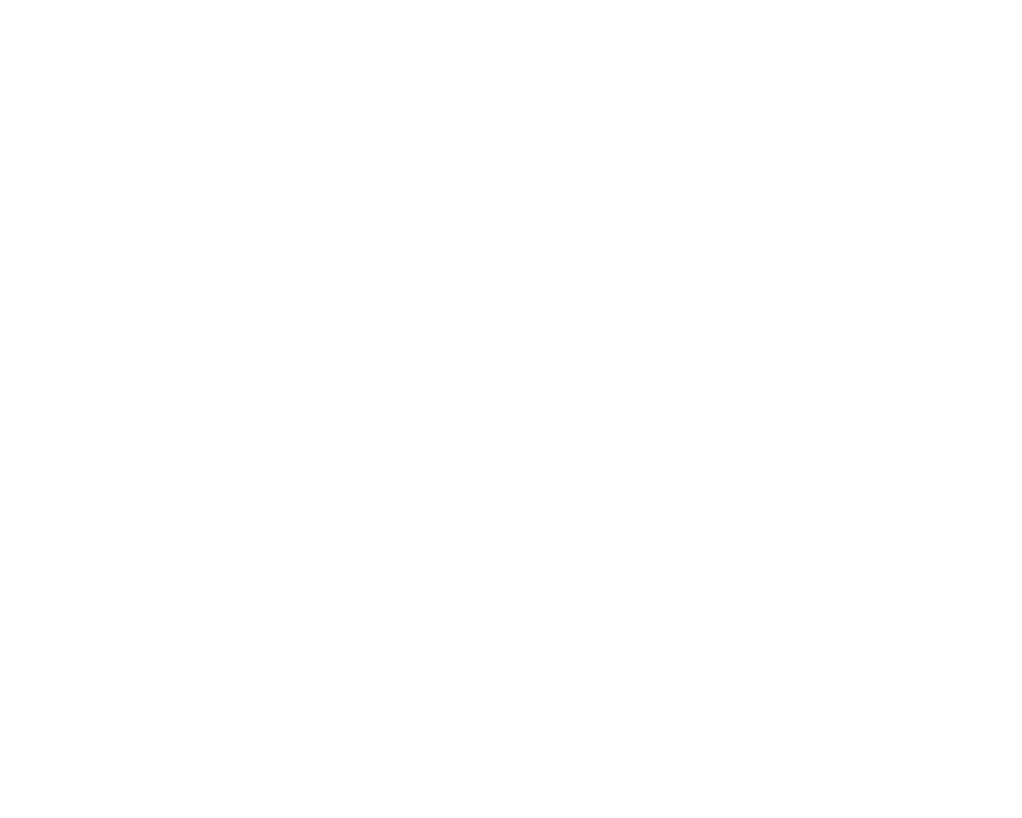
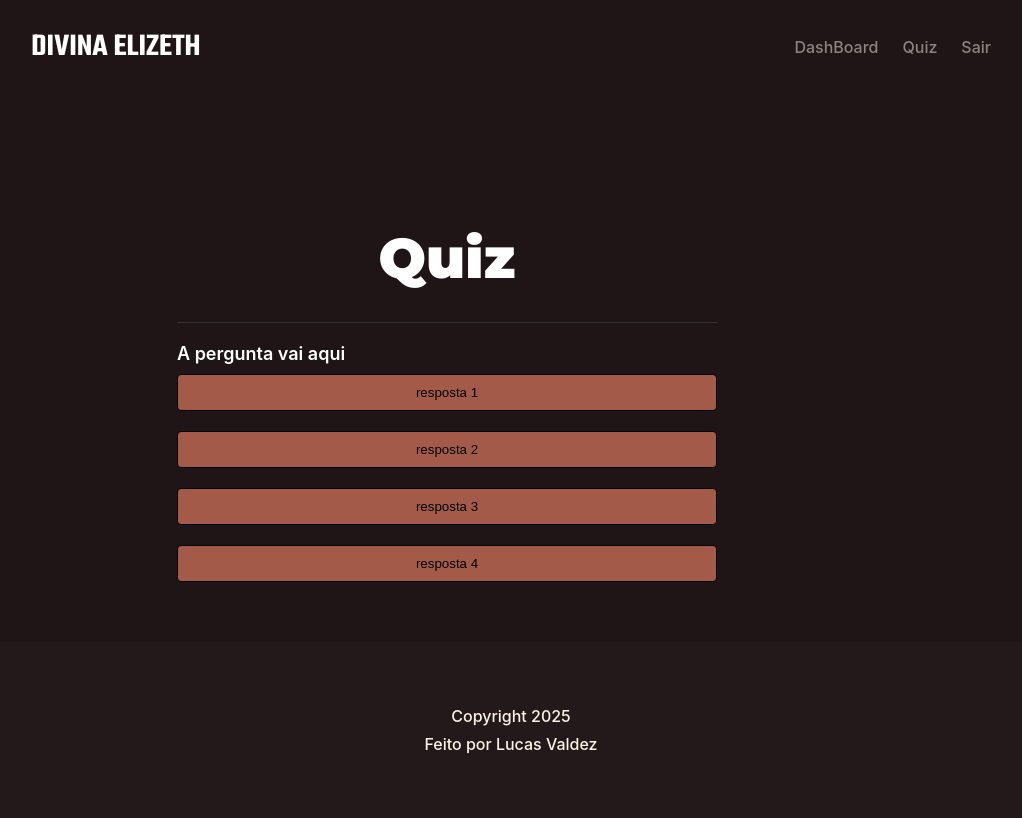
Before and after one commit to LucasACV/Elizeth.MPB, a website: page public/quiz.html in a window 1280 px wide. Shown: the whole page, without its empty margins (129-1151 px from the left). Drawn offline with Linux system fonts and the light colour scheme.

Commit message:
dash pronta e fotos adicionadas

```diff
--- a/public/quiz.html
+++ b/public/quiz.html
@@ -0,0 +1,50 @@
+<!DOCTYPE html>
+<html lang="en">
+<head>
+    <meta charset="UTF-8">
+    <meta name="viewport" content="width=device-width, initial-scale=1.0">
+    <link rel="stylesheet" href="style.css">
+    <title>Quiz</title>
+
+</head>
+<body>
+    <header> <!-- aba de navegação do site -->
+        <nav>
+            <span class="logo">divina elizeth</span>
+            <ul class="menu">
+
+                <li><a href="./dashboard.html">DashBoard</a></li>
+                <li><a href="./quiz.html">Quiz</a></li>
+                <li><a href="./index.html">Sair</a></li>
+            </ul>
+        </nav>
+    </header>
+
+    <main class="quiz-principal">
+        <div class="app">
+            <h1>Quiz</h1>
+            <div class="quiz">
+                <h2 id="questao">A pergunta vai aqui</h2>
+                <div id="botao-resposta">
+                    <button class="btn">resposta 1</button>
+                    <button class="btn">resposta 2</button>
+                    <button class="btn">resposta 3</button>
+                    <button class="btn">resposta 4</button>
+
+                </div>
+                <button id="proxima-pergunta">Próxima</button>
+            </div>
+            <script src="script.js"></script>
+        </div>
+    </main>
+
+
+
+
+    <footer> <!-- roda pé do site  -->
+        <p class="footer-copy">Copyright 2025</p>
+        <p class="footer-autor">Feito por Lucas Valdez</p>
+    </footer>
+
+</body>
+</html>
--- a/public/style.css
+++ b/public/style.css
@@ -444,6 +444,7 @@ footer {
 
     .dashboard-central{
         padding: 20px;
+        /* background-color: #c27933; */
     }
 
     .div-dashboard{
@@ -457,7 +458,7 @@ footer {
     .div-kpis{
         display: flex;
         flex-direction: row;
-        justify-content: space-between;
+        justify-content: space-around;
         padding: 20px;
     }
 
@@ -504,7 +505,7 @@ footer {
     .grafico{
         display: flex;
         flex-direction: row;
-        justify-content: space-between;
+        justify-content: space-around;
         padding: 20px;
 
 
@@ -535,3 +536,65 @@ footer {
         justify-content: center;
         padding: 10px;
     }
+
+
+    /* Quiz */
+
+    .quiz-principal{
+        width: 90%;
+    }
+
+    .app{
+        width: 90%;
+        max-width: 600px;
+        margin: 100px auto 0;
+        padding: 30px;
+    }
+
+    .app h1{
+        font-weight: 25px;
+        border-bottom: 1px solid #333;
+        padding-bottom: 30px;
+
+    }
+
+    .quiz{
+        padding: 20px 0;
+    }
+
+    .quiz h2{
+        font-size: 18px;
+        font-weight: 600;
+    }
+
+    .btn{
+        width: 100%;
+        border: 1px solid;
+        padding: 10px;
+        margin: 10px 0;
+        border-radius: 4px;
+        cursor: pointer;
+        transition: all 0.3s;
+    }
+
+    .btn:hover:not([disabled]){
+        background: #b13e11;
+    }
+
+    #proxima-pergunta{
+        width: 150px;
+        border: 0;
+        padding: 10px;
+        margin: 20px auto 0;
+        border-radius: 4px;
+        cursor: pointer;
+        display: none;
+    }
+
+    .correta {
+        background: #9aeabc;
+    }
+
+    .incorreta{
+        background: #ff9393;
+    }
--- a/public/style2.css
+++ /dev/null
@@ -1,4 +0,0 @@
-.grafico1 {
-    width: 350px;
-
-}
```
Also changed, not shown: public/dashboard.html (+1 -1 lines), public/assets/fundolaranja.jpg (added), public/assets/fundolaranja2.jpg (added).
